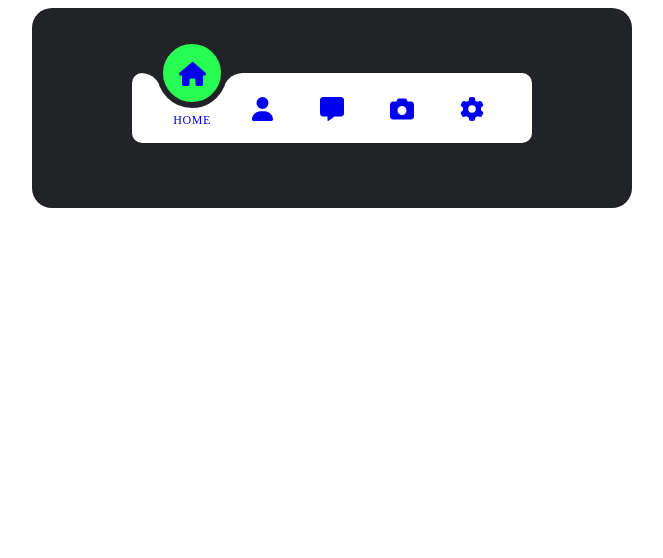
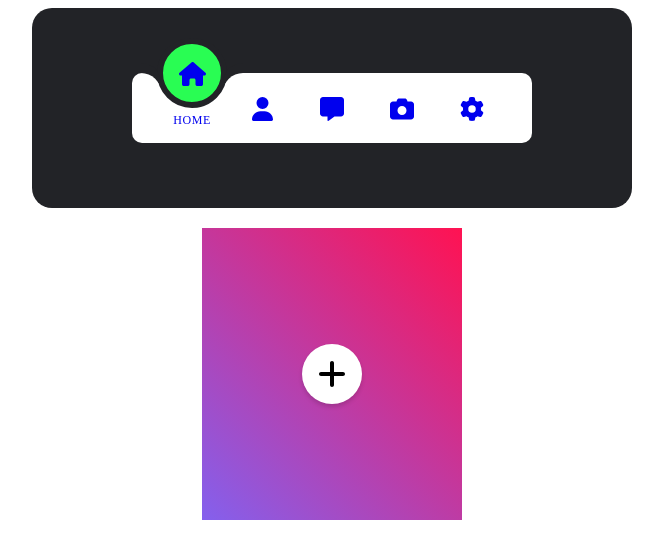
Before and after one commit to hotsummer2626/navbars, a React (Create React App) app: page / in a window 1280 px wide. Shown: the top 558 px of the page, without its empty margins (308-971 px from the left). Built offline with nearby package versions, Linux system fonts and the light colour scheme; the HTML template or start-up script is replaced by a standard one.

Commit message:
finish the navbar two

```diff
--- a/src/App.js
+++ b/src/App.js
@@ -2,6 +2,7 @@ import React from "react";
 import styled from "styled-components";
 import { navbarLinks } from "./navbarInfo";
 import NavbarOne from "./components/NavbarOne/NavbarOne";
+import NavbarTwo from "./components/NavbarTwo/NavbarTwo";
 
 const Container = styled.div`
   display: flex;
@@ -15,6 +16,7 @@ const App = () => {
   return (
     <Container>
       <NavbarOne navbarLinks={navbarLinks} />
+      <NavbarTwo navbarLinks={navbarLinks} />
     </Container>
   );
 };
--- /dev/null
+++ b/src/components/NavbarTwo/NavbarTwo.jsx
@@ -0,0 +1,29 @@
+import React, { useState } from "react";
+import styles from "./NavbarTwo.module.scss";
+import { FontAwesomeIcon } from "@fortawesome/react-fontawesome";
+import { faPlus } from "@fortawesome/free-solid-svg-icons";
+
+const NavbarTwo = ({ navbarLinks }) => {
+  const [isNavbarOpen, setIsNavbarOpen] = useState(false);
+  return (
+    <div className={styles.background}>
+      <ul className={styles.container}>
+        <div
+          className={`${styles.toggle} ${isNavbarOpen ? styles.active : ""}`}
+          onClick={() => setIsNavbarOpen(!isNavbarOpen)}
+        >
+          <FontAwesomeIcon icon={faPlus} />
+        </div>
+        {navbarLinks.map((link, index) => (
+          <li className={styles.link} style={{ "--i": index }}>
+            <a href="#">
+              <FontAwesomeIcon icon={link.icon} />
+            </a>
+          </li>
+        ))}
+      </ul>
+    </div>
+  );
+};
+
+export default NavbarTwo;
--- /dev/null
+++ b/src/components/NavbarTwo/NavbarTwo.module.scss
@@ -0,0 +1,57 @@
+.background {
+  padding: 30px;
+  background: linear-gradient(45deg, #8460ed, #ff1252);
+  .container {
+    position: relative;
+    width: 200px;
+    height: 200px;
+    display: flex;
+    justify-content: center;
+    align-items: center;
+    padding: 0;
+    .toggle {
+      position: absolute;
+      width: 60px;
+      height: 60px;
+      background: #fff;
+      display: flex;
+      justify-content: center;
+      align-items: center;
+      z-index: 1;
+      border-radius: 50%;
+      cursor: pointer;
+      box-shadow: 0 3px 4px rgba(0, 0, 0, 0.15);
+      font-size: 2em;
+      transition: 1.25s;
+      &.active {
+        transform: rotate(315deg);
+        & ~ .link {
+          transform: rotate(calc(360deg / 5 * var(--i)));
+        }
+      }
+    }
+    .link {
+      position: absolute;
+      left: 0;
+      list-style: none;
+      transform-origin: 100px;
+      transition: 0.5s;
+      transition-delay: calc(0.1s * var(--i));
+      transform: rotate(0deg) translateX(80px);
+      a {
+        display: flex;
+        justify-content: center;
+        align-items: center;
+        width: 40px;
+        height: 40px;
+        border-radius: 50%;
+        background: #fff;
+        transform: rotate(calc(360deg / -5 * var(--i)));
+        transition: 0.5s;
+        &:hover {
+          color: #ff1252;
+        }
+      }
+    }
+  }
+}
```
